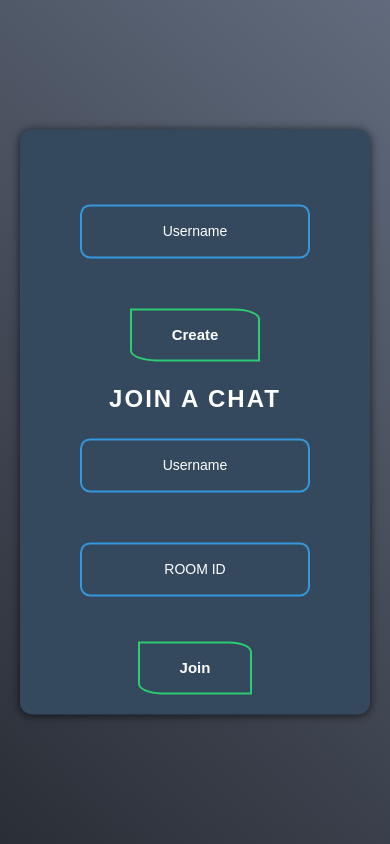
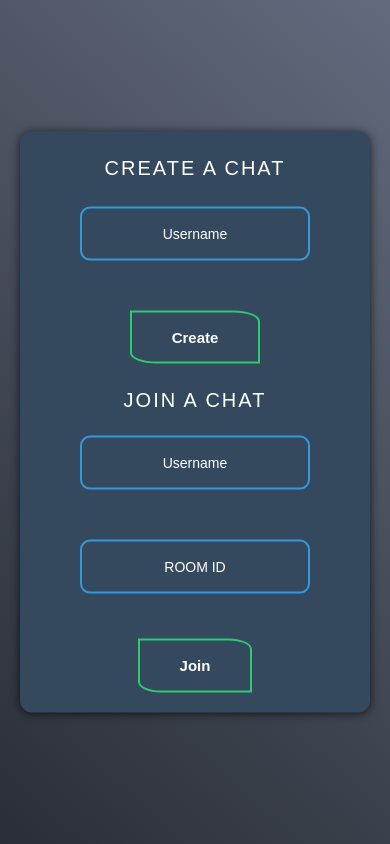
Before and after one commit to kennethoo/Chat-room, a website: page index.html in a window 390 px wide. Drawn offline with nearby package versions, Linux system fonts and the light colour scheme; no server answers.

Commit message:
make it better

```diff
--- a/index.html
+++ b/index.html
@@ -14,6 +14,7 @@
 
 
   <form id="formOne" class="menu" action="/room">
+        <h4>Create a Chat</h4>
    <input type="text" name="room" id="roomname">
    <input type="text" name="Username" id="nameNew" placeholder="Username">
    <p id="messageone"></p>
@@ -47,8 +48,25 @@ body{
  width: 100vw;
 background: linear-gradient(42deg, rgba(42,46,54,1) 0%, rgba(97,107,125,1) 100%);
  }
+
  h3{
-  color: white
+   margin: 0;
+  color: white;
+text-transform: uppercase;
+color: white;
+font-size: 20px;
+letter-spacing: 2px ;
+font-weight: 400;
+ }
+ h4{
+position: absolute;
+top: 15px;
+
+text-transform: uppercase;
+color: white;
+font-size: 20px;
+letter-spacing: 2px ;
+font-weight: 400;
  }
 
  ::placeholder{
@@ -266,13 +284,7 @@ border-bottom-left-radius: 20%;
 
 
 
- h3{
-   margin: 0;
-  color: white;
-  text-transform: uppercase;
-  letter-spacing: 2px;
-font-weight: bold
- }
+
  .box:before {
  content: "";
 /*background: #000;*/
@@ -340,7 +352,7 @@ display: flex;
 
 
  .box input[type = "text"],.box input[type = "password"]{
-    margin:25px;
+ margin:25px
   }
   .box input[type ="submit"]{
 margin:25px;
@@ -351,10 +363,10 @@ margin:25px;
 
 
  .box input[type = "text"],.box input[type = "password"]{
-    margin:15px;
+    margin:25px;
   }
   .box input[type ="submit"]{
-margin:15px;
+margin:25px;
   }
 
 
```
